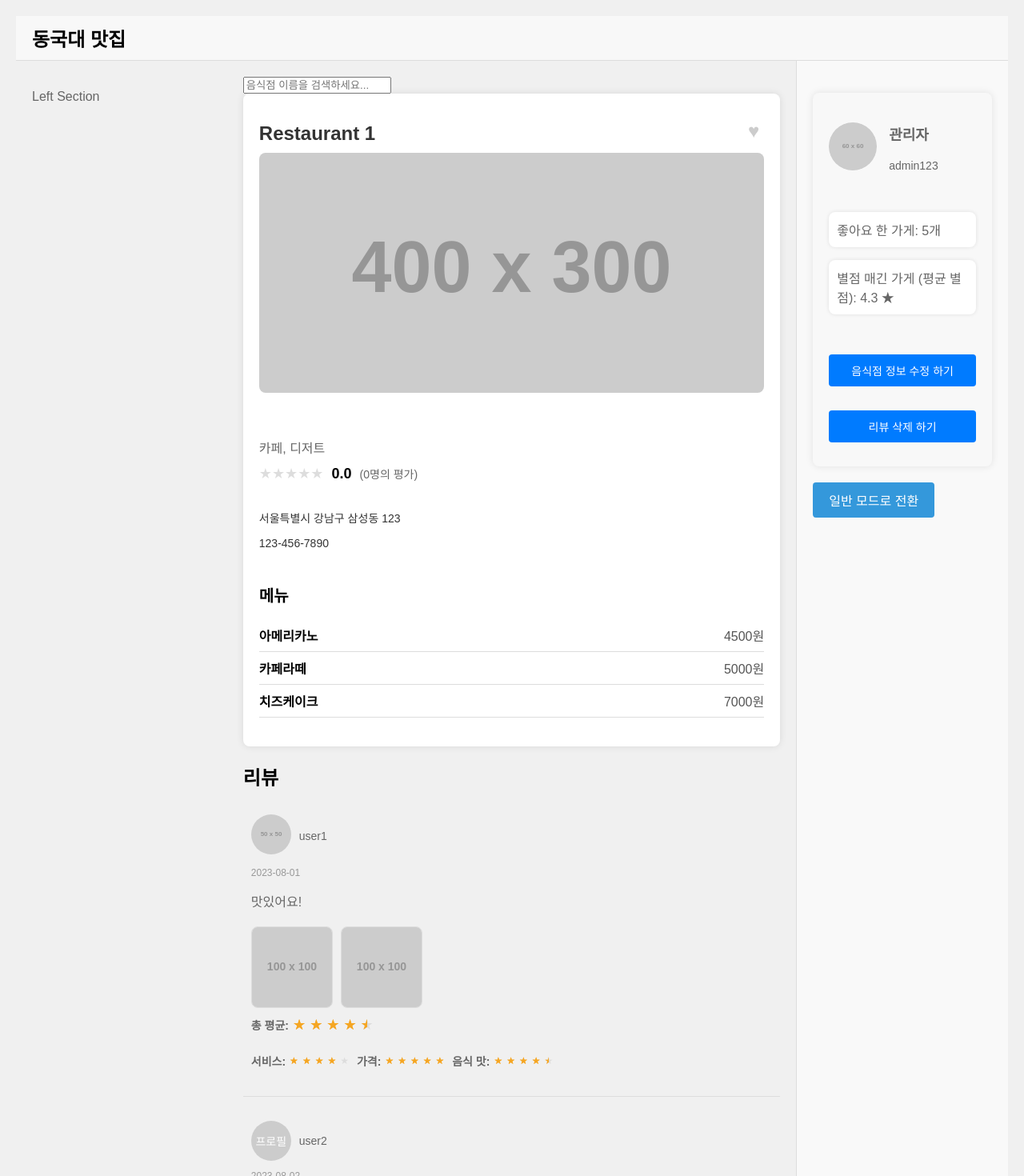
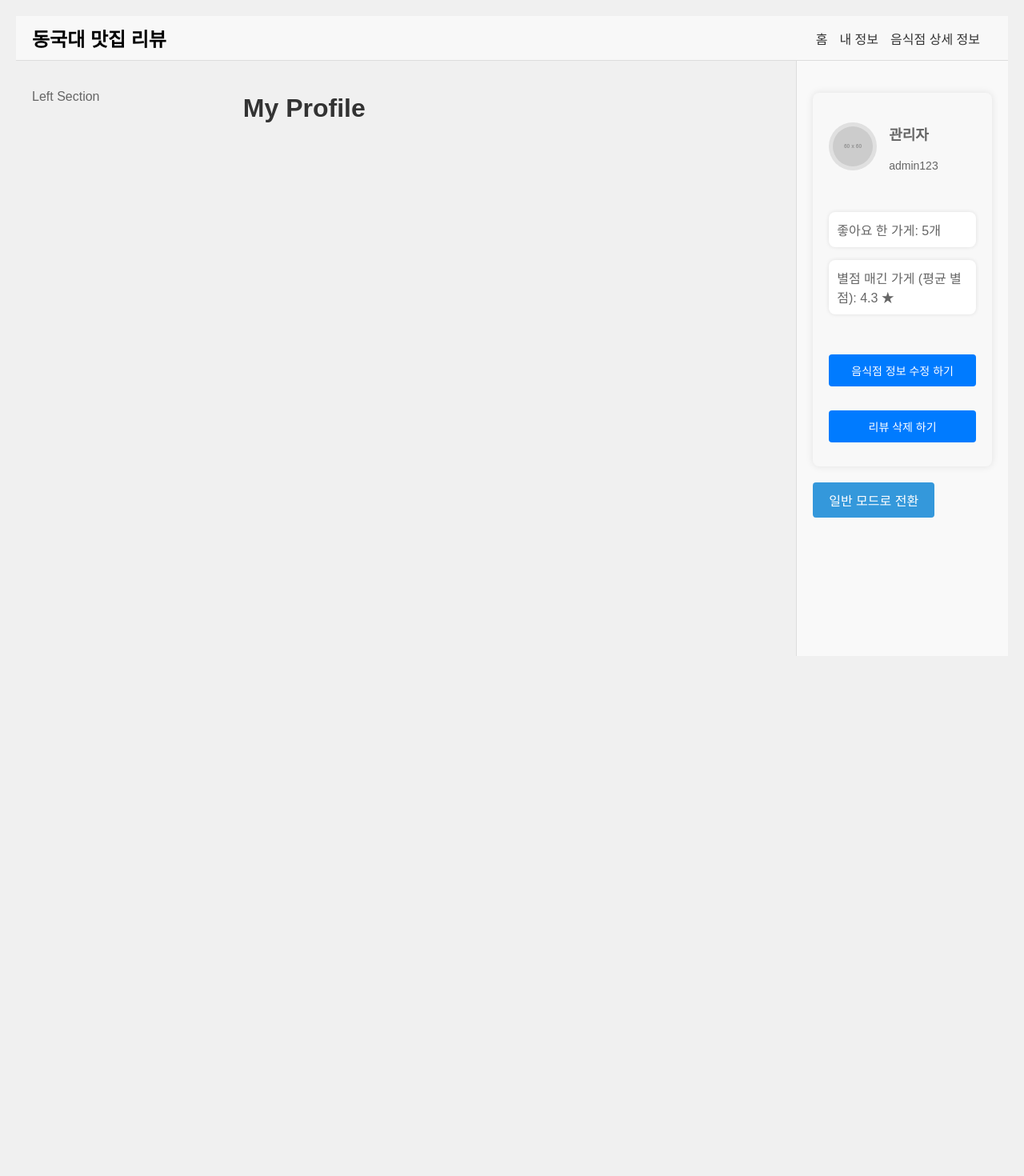
Before and after one commit to eunsol-k/donggukReview, a React (Vite) app in the folder Front/: page /profile in a window 1280 px wide. Shown: the top 1470 px of the page at 80% size. After the commit the page ends 840 px from the top, so only its background shows below. Built offline with nearby package versions, Linux system fonts and the light colour scheme.

Commit message:
Implement routing for Home, Detail, and Profile pages

```diff
--- a/Front/src/App.jsx
+++ b/Front/src/App.jsx
@@ -1,16 +1,17 @@
 import React, { useState } from 'react';
+import { BrowserRouter as Router, Route, Routes } from 'react-router-dom';
 import Header from './components/Header';
-import RestaurantDetail from './components/RestaurantDetail';
-import ReviewList from './components/ReviewList';
 import Sidebar from './components/Sidebar';
+import Home from './pages/Home';
+import Detail from './pages/Detail';
+import Profile from './pages/Profile';
 import RestaurantEditForm from './components/RestaurantEditForm';
-import ReviewForm from './components/ReviewFormModal'; // 리뷰 작성 폼 임포트
 import './App.css';
 
 function App() {
-  const [isEditingRestaurant, setIsEditingRestaurant] = useState(false);
+  const [isEditingRestaurant, setIsEditingRestaurant] = useState(false); // 수정 모드 상태
   const [isAdmin, setIsAdmin] = useState(true); // 관리자 여부
-  const [isDeleteMode, setIsDeleteMode] = useState(false); // 삭제 모드 상태 추가
+  const [isDeleteMode, setIsDeleteMode] = useState(false); // 삭제 모드 상태
 
   const userInfo = isAdmin
     ? { username: '관리자', userId: 'admin123' }
@@ -60,20 +61,20 @@ function App() {
   ]);
 
   const handleEditRestaurant = () => {
-    setIsEditingRestaurant(!isEditingRestaurant);
+    setIsEditingRestaurant(!isEditingRestaurant); // 수정 모드 전환
   };
 
   const handleRestaurantSave = (updatedRestaurant) => {
-    setRestaurant(updatedRestaurant);
-    setIsEditingRestaurant(false);
+    setRestaurant(updatedRestaurant); // 수정된 음식점 정보로 상태 업데이트
+    setIsEditingRestaurant(false); // 수정 모드 종료
   };
 
   const handleDeleteReview = (userId) => {
-    setReviews(reviews.filter((review) => review.userId !== userId));
+    setReviews(reviews.filter((review) => review.userId !== userId)); // 리뷰 삭제
   };
 
   const handleDeleteReviews = () => {
-    setIsDeleteMode(!isDeleteMode);
+    setIsDeleteMode(!isDeleteMode); // 삭제 모드 전환
   };
 
   const handleReviewSubmit = (newReview) => {
@@ -82,47 +83,52 @@ function App() {
       userId: userInfo.userId,
       date: new Date().toISOString().split('T')[0],
     };
-    setReviews([...reviews, reviewWithUserInfo]);
+    setReviews([...reviews, reviewWithUserInfo]); // 새로운 리뷰 추가
   };
 
   const toggleAdminMode = () => {
-    setIsAdmin(!isAdmin);
+    setIsAdmin(!isAdmin); // 관리자 모드 전환
   };
 
   return (
+    <Router>
       <div className="app-container">
         <Header />
         <div className="content">
-        {/* 왼쪽 섹션 추가 */}
           <div className="left-section">
-          {/* 이 부분에 필요한 내용을 추가할 수 있습니다 */}
             <p>Left Section</p>
           </div>
           <div className="middle-section">
-          <input
-            type="text"
-            placeholder="음식점 이름을 검색하세요..."
-            className="search-bar"
+            <Routes>
+              <Route
+                path="/"
+                element={<Home />}
               />
-          {!isEditingRestaurant ? (
-            <RestaurantDetail
-              name={restaurant.name}
-              category={restaurant.category}
-              rating={restaurant.rating}
-              reviewCount={restaurant.reviewCount}
-              address={restaurant.address}
-              phone={restaurant.phone}
-              image={restaurant.image}
-              menu={restaurant.menu}
-            />
-          ) : (
+              <Route
+                path="/details"
+                element={
+                  isEditingRestaurant ? (
                     <RestaurantEditForm
                       restaurant={restaurant}
                       onSave={handleRestaurantSave}
                     />
-          )}
-          {!isAdmin && <ReviewForm onSubmit={handleReviewSubmit} />}
-          <ReviewList reviews={reviews} isAdmin={isAdmin} isDeleteMode={isDeleteMode} onDelete={handleDeleteReview} />
+                  ) : (
+                    <Detail
+                      restaurant={restaurant}
+                      reviews={reviews}
+                      isAdmin={isAdmin}
+                      isDeleteMode={isDeleteMode}
+                      onDelete={handleDeleteReview}
+                      onSubmitReview={handleReviewSubmit}
+                    />
+                  )
+                }
+              />
+              <Route
+                path="/profile"
+                element={<Profile />}
+              />
+            </Routes>
           </div>
           <div className="right-section">
             <Sidebar
@@ -142,6 +148,7 @@ function App() {
           </div>
         </div>
       </div>
+    </Router>
   );
 }
 
--- a/Front/src/components/Header.jsx
+++ b/Front/src/components/Header.jsx
@@ -1,14 +1,15 @@
 import React from 'react';
-// import { Link } from 'react-router-dom';
+import { Link } from 'react-router-dom';
 import './Header.css';
 
 function Header() {
   return (
     <header className="header">
-      <div className="logo">동국대 맛집</div>
+      <div className="logo">동국대 맛집 리뷰</div>
       <nav className="nav">
-{/*         <Link href="/">홈</Link> */}
-{/*         <Link href="/profile">내 정보</Link> */}
+        <Link to="/">홈</Link>
+        <Link to="/profile">내 정보</Link>
+        <Link to="/details">음식점 상세 정보</Link>
       </nav>
     </header>
   );
--- a/Front/src/components/RestaurantEditForm.jsx
+++ b/Front/src/components/RestaurantEditForm.jsx
@@ -1,7 +1,11 @@
 import React, { useState } from 'react';
 
 function RestaurantEditForm({ restaurant, onSave }) {
-  const [updatedRestaurant, setUpdatedRestaurant] = useState(restaurant);
+  const [updatedRestaurant, setUpdatedRestaurant] = useState(restaurant || {
+    name: '',
+    phone: '',
+    address: '',
+  });
 
   const handleChange = (e) => {
     const { name, value } = e.target;
@@ -13,6 +17,7 @@ function RestaurantEditForm({ restaurant, onSave }) {
 
   const handleSave = () => {
     onSave(updatedRestaurant);
+    // 저장 후 모드 종료 등을 처리하려면 이곳에서 추가적으로 콜백을 호출할 수 있습니다.
   };
 
   return (
@@ -20,15 +25,76 @@ function RestaurantEditForm({ restaurant, onSave }) {
       <h2>음식점 정보 수정</h2>
       <div>
         <label>이름:</label>
-        <input type="text" name="name" value={updatedRestaurant.name} onChange={handleChange} />
+        <input
+          type="text"
+          name="name"
+          value={updatedRestaurant.name}
+          onChange={handleChange}
+        />
       </div>
       <div>
         <label>전화번호:</label>
-        <input type="text" name="phone" value={updatedRestaurant.phone} onChange={handleChange} />
+        <input
+          type="text"
+          name="phone"
+          value={updatedRestaurant.phone}
+          onChange={handleChange}
+        />
       </div>
       <div>
         <label>주소:</label>
-        <input type="text" name="address" value={updatedRestaurant.address} onChange={handleChange} />
+        <input
+          type="text"
+          name="address"
+          value={updatedRestaurant.address}
+          onChange={handleChange}
+        />
+      </div>
+      {/* 카테고리나 메뉴를 추가로 수정할 수 있는 입력 필드 */}
+      <div>
+        <label>카테고리:</label>
+        <input
+          type="text"
+          name="category"
+          value={updatedRestaurant.category?.join(', ')}
+          onChange={(e) =>
+            setUpdatedRestaurant((prev) => ({
+              ...prev,
+              category: e.target.value.split(',').map((cat) => cat.trim()),
+            }))
+          }
+        />
+      </div>
+      <div>
+        <label>메뉴:</label>
+        {updatedRestaurant.menu?.map((item, index) => (
+          <div key={index}>
+            <input
+              type="text"
+              name={`menu-name-${index}`}
+              value={item.name}
+              onChange={(e) =>
+                setUpdatedRestaurant((prev) => {
+                  const newMenu = [...prev.menu];
+                  newMenu[index].name = e.target.value;
+                  return { ...prev, menu: newMenu };
+                })
+              }
+            />
+            <input
+              type="text"
+              name={`menu-price-${index}`}
+              value={item.price}
+              onChange={(e) =>
+                setUpdatedRestaurant((prev) => {
+                  const newMenu = [...prev.menu];
+                  newMenu[index].price = e.target.value;
+                  return { ...prev, menu: newMenu };
+                })
+              }
+            />
+          </div>
+        ))}
       </div>
       <button onClick={handleSave}>저장</button>
     </div>
--- /dev/null
+++ b/Front/src/pages/Detail.jsx
@@ -0,0 +1,31 @@
+import React from 'react';
+import RestaurantDetail from '../components/RestaurantDetail';
+import ReviewList from '../components/ReviewList';
+import ReviewFormModal from '../components/ReviewFormModal';
+import './Detail.css';
+
+function Detail({ restaurant, reviews, isAdmin, isDeleteMode, onDelete, onSubmitReview }) {
+  return (
+    <div className="detail-page">
+      <RestaurantDetail
+        name={restaurant.name}
+        category={restaurant.category}
+        rating={restaurant.rating}
+        reviewCount={restaurant.reviewCount}
+        address={restaurant.address}
+        phone={restaurant.phone}
+        image={restaurant.image}
+        menu={restaurant.menu}
+      />
+      {!isAdmin && <ReviewFormModal onSubmit={onSubmitReview} />}
+      <ReviewList
+        reviews={reviews}
+        isAdmin={isAdmin}
+        isDeleteMode={isDeleteMode}
+        onDelete={onDelete}
+      />
+    </div>
+  );
+}
+
+export default Detail;
--- /dev/null
+++ b/Front/src/pages/Home.jsx
@@ -0,0 +1,12 @@
+import React from 'react';
+
+function Home() {
+  return (
+    <div>
+      <h1>Welcome to the Home Page</h1>
+      {/* 홈 페이지 내용 추가 */}
+    </div>
+  );
+}
+
+export default Home;
--- /dev/null
+++ b/Front/src/pages/Profile.jsx
@@ -0,0 +1,12 @@
+import React from 'react';
+
+function Profile() {
+  return (
+    <div>
+      <h1>My Profile</h1>
+      {/* 프로필 페이지 내용 추가 */}
+    </div>
+  );
+}
+
+export default Profile;
```
Also changed, not shown: Front/src/components/Profile.jsx (deleted, +0 -28 lines), Front/src/pages/Detail.css (added), Front/src/pages/Home.css (added), Front/src/pages/Profile.css (renamed from Front/src/components/Profile.css). Lines whose indentation alone changed are shown as unchanged.
